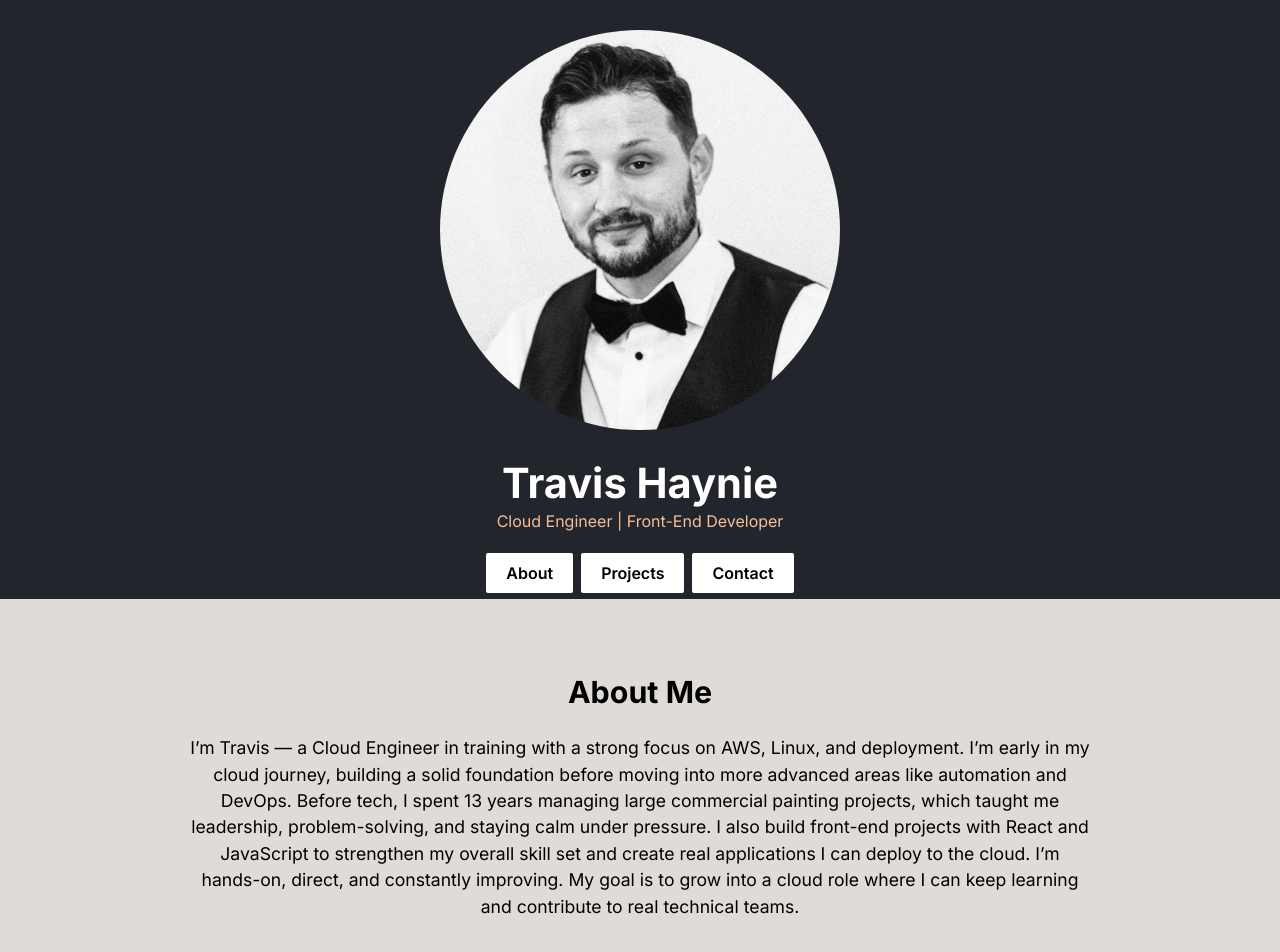
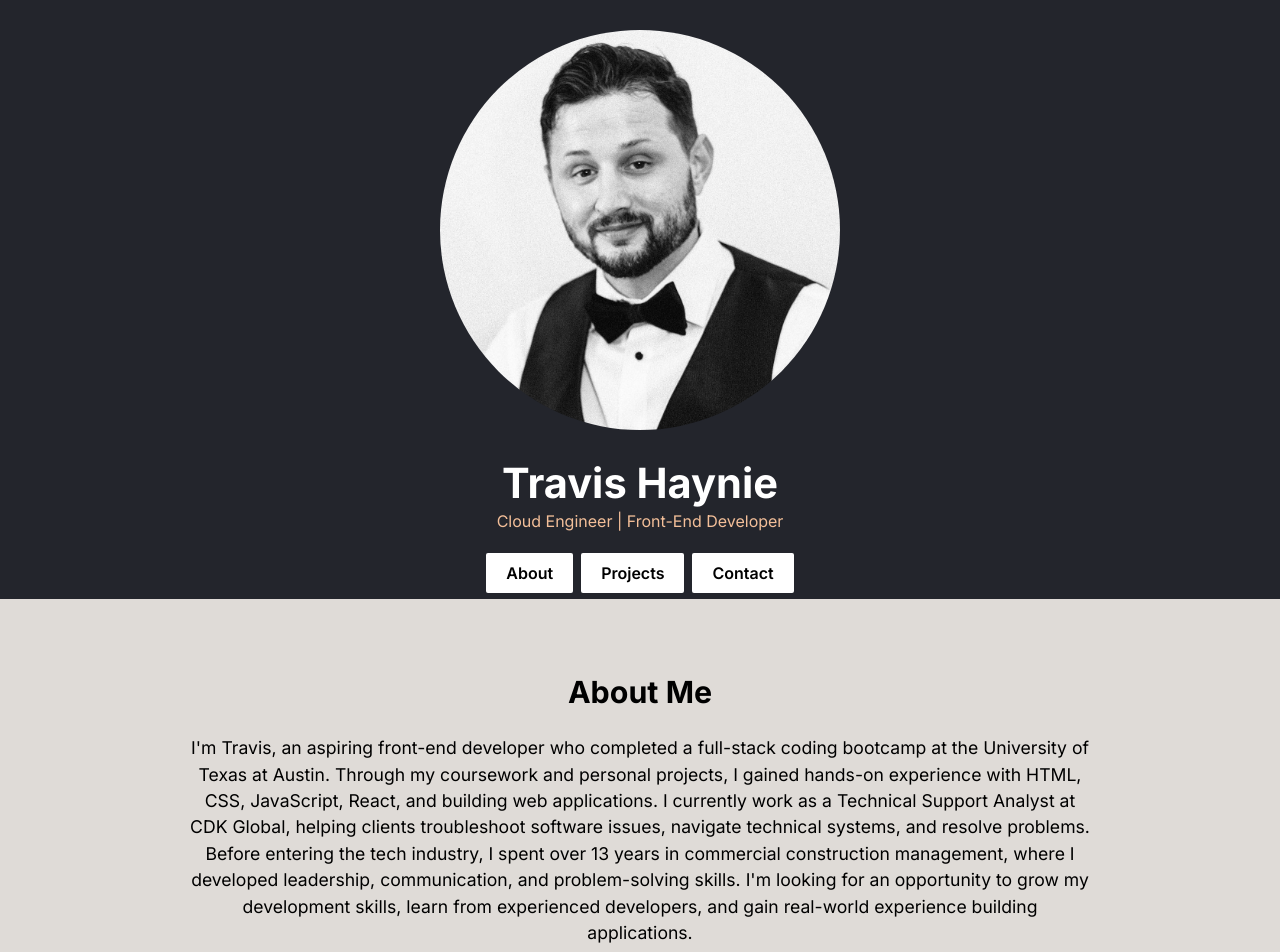
Before and after one commit to TravisHaynie/MyOwnBuiltPortfolio, a React (Vite) app in the folder My-Portfolio/: page / in a window 1280 px wide. Shown: the top 952 px of the page. Built offline with nearby package versions, Linux system fonts and the light colour scheme.

Commit message:
changed header and about section

```diff
--- a/My-Portfolio/src/components/About.jsx
+++ b/My-Portfolio/src/components/About.jsx
@@ -3,16 +3,10 @@ export default function About() {
     <div id="about" className="padding">
       <h2 className="about-me">About Me</h2>
       <p className="aboutMe-summary">
-        I’m Travis — a Cloud Engineer in training with a strong focus on AWS,
-        Linux, and deployment. I’m early in my cloud journey, building a solid
-        foundation before moving into more advanced areas like automation and
-        DevOps. Before tech, I spent 13 years managing large commercial painting
-        projects, which taught me leadership, problem-solving, and staying calm
-        under pressure. I also build front-end projects with React and
-        JavaScript to strengthen my overall skill set and create real
-        applications I can deploy to the cloud. I’m hands-on, direct, and
-        constantly improving. My goal is to grow into a cloud role where I can
-        keep learning and contribute to real technical teams.
+        I'm Travis, an aspiring front-end developer who completed a full-stack coding bootcamp at the University of Texas at Austin. Through my coursework and personal projects, I gained hands-on experience with HTML, CSS, JavaScript, React, and building web applications.
+        I currently work as a Technical Support Analyst at CDK Global, helping clients troubleshoot software issues, navigate technical systems, and resolve problems.
+        Before entering the tech industry, I spent over 13 years in commercial construction management, where I developed leadership, communication, and problem-solving skills.
+        I'm looking for an opportunity to grow my development skills, learn from experienced developers, and gain real-world experience building applications.
       </p>
     </div>
   );
```
